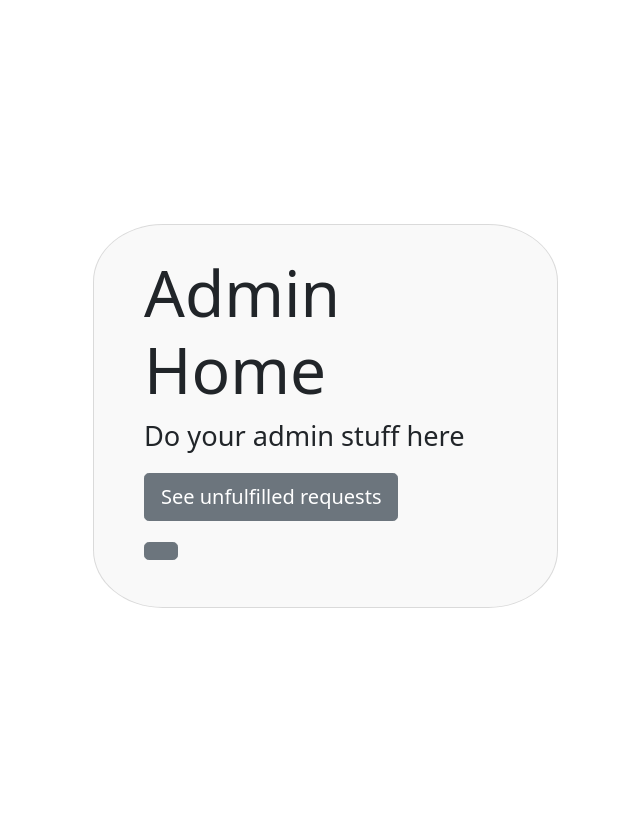
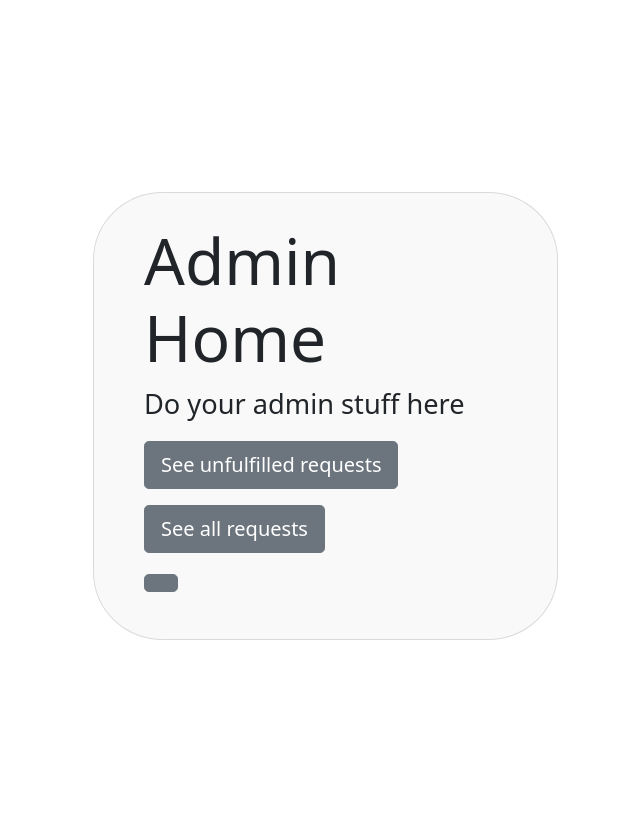
Before and after one commit to baldeep-gill/seg-cw1, a Django app: page /admin/home/ in a window 1280 px wide. Shown: the part 56-872 px from the top of the page, without its empty margins (640-1280 px from the left). Run offline with Django 4.2, Linux system fonts and the light colour scheme; a user stored in the database is signed in; data comes from the database, SQL or seed files in the repository; some libraries are stand-ins or nearby versions.

Commit message:
Restrict all requests page to admins only
- Add admin_only decorator to admin_requests view
- Add new link to admin_requests in urls.py
- Link admin_requests in admin/home page

```diff
--- a/lessons/templates/admin_home.html
+++ b/lessons/templates/admin_home.html
@@ -15,6 +15,11 @@
                       </a>
                     </p>
                     <p>
+                      <a href="{% url 'admin_requests' %}" class="btn btn-lg btn-secondary">
+                        See all requests
+                      </a>
+                    </p>
+                    <p>
                       <a href='#' class="btn btn-lg btn-secondary">
                       </a>
                     </p>
--- a/lessons/views.py
+++ b/lessons/views.py
@@ -164,7 +164,8 @@ def student_sign_up(request):
         form = StudentSignUpForm()
     return render(request, 'student_sign_up.html',{'form': form})
 
-
+@login_required
+@only_admins
 def admin_requests(request):
     lesson_request_data = LessonRequest.objects.all()
     return render(request, 'admin_lesson_list.html', {'data': lesson_request_data})
--- a/msms/urls.py
+++ b/msms/urls.py
@@ -32,6 +32,8 @@ urlpatterns = [
     path('admin/unfulfilled_requests/', views.admin_requests, name='admin_requests'),
     path('admin/book_lesson_request/<int:request_id>', views.book_lesson_request, name='book_lesson_request'),
 
+    path('admin/requests', views.admin_requests, name='admin_requests'),
+
     # for branch 06
     path('student/lessons/list', views.lessons_success, name='lesson_list'),
 
```
